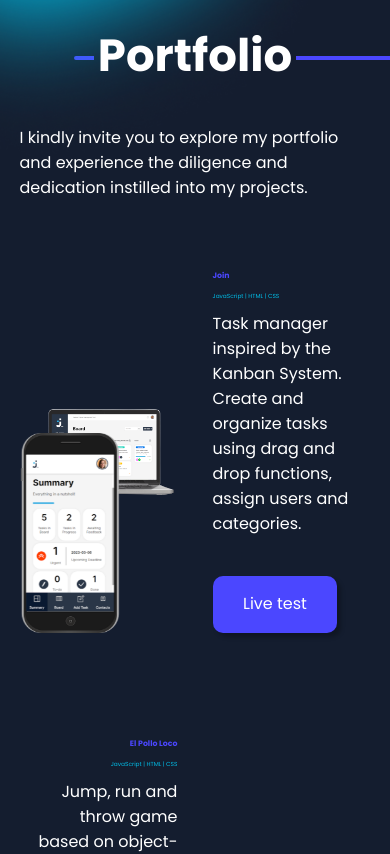
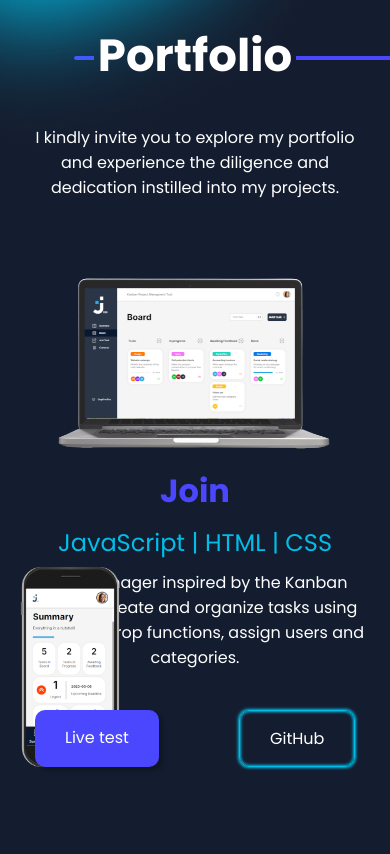
Before and after one commit to ManuKapolke/portfolio, an Angular app: page / in a window 390 px wide. Shown: the part 3340-4194 px from the top of the page. Built offline with nearby package versions, Linux system fonts and the light colour scheme.

Commit message:
responsive projects

```diff
--- a/src/app/portfolio/portfolio.component.html
+++ b/src/app/portfolio/portfolio.component.html
@@ -6,7 +6,7 @@
         </h2>
     </div>
 
-    <span data-aos="fade" data-aos-duration="1000">
+    <span class="portfolio-text" data-aos="fade" data-aos-duration="1000">
         <!-- This page is a sample of my work - please feel free to try them out.  -->
         I kindly invite you to explore my portfolio and experience the diligence and dedication instilled into my
         projects.
--- a/src/app/portfolio/portfolio.component.scss
+++ b/src/app/portfolio/portfolio.component.scss
@@ -22,7 +22,9 @@
         }
     }
 
-
+    .portfolio-text {
+        text-align: center;
+    }
 
     app-project {
         z-index: 3;
--- a/src/app/project/project.component.html
+++ b/src/app/project/project.component.html
@@ -7,7 +7,7 @@
     <div class="text-container" [ngStyle]="{'text-align': reversed ? 'right' : 'left'}">
         <h3>{{ project.name }}</h3>
         <h4>{{ project.techStack }}</h4>
-        <p>{{ project.description }}</p>
+        <p class="project-description">{{ project.description }}</p>
         <div class="project-buttons" [ngStyle]="{'justify-content': reversed ? 'flex-end' : 'flex-start'}">
             <a class="btn btn-filled-A" href="{{ project.url }}" target="_blank" data-aos="flip-up" data-aos-delay="500"
                 data-aos-duration="1500" data-aos-offset="-200">
--- a/src/app/project/project.component.scss
+++ b/src/app/project/project.component.scss
@@ -53,3 +53,27 @@
         }
     }
 }
+
+/*--------------------------------------------------
+Media Queries
+---------------------------------------------------*/
+@media (width < 900px) {
+    .project-container {
+        flex-direction: column;
+        gap: 10px;
+
+        .img-container {
+            width: 80%;
+            justify-content: center;
+        }
+
+        .text-container {
+            width: 100%;
+            align-items: center;
+
+            .project-description {
+                text-align: center;
+            }
+        }
+    }
+}
--- a/src/styles.scss
+++ b/src/styles.scss
@@ -140,14 +140,16 @@ h2 {
 
 h3 {
     // font-size: 2em;
-    font-size: 2vw;
+    // font-size: 2vw;
+    font-size: 32px;
     font-weight: 700;
     color: var(--mainColorA);
 }
 
 h4 {
     // font-size: 1.5em;
-    font-size: 1.5vw;
+    // font-size: 1.5vw;
+    font-size: 24px;
     font-weight: 400;
     color: var(--mainColorB);
 }
```
